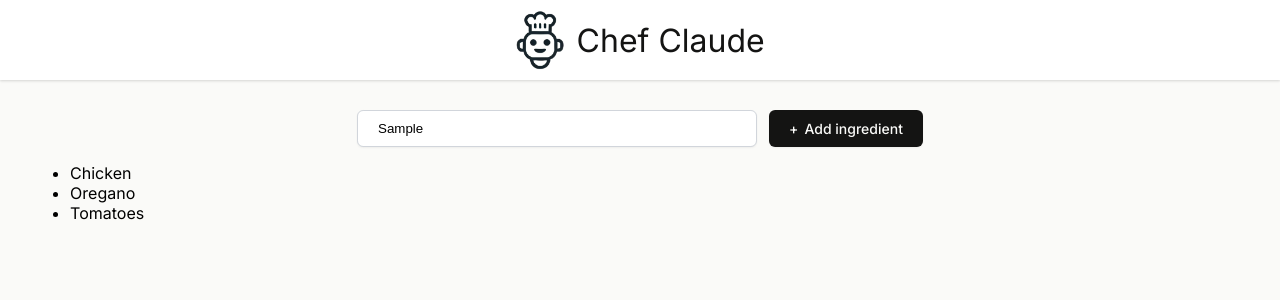
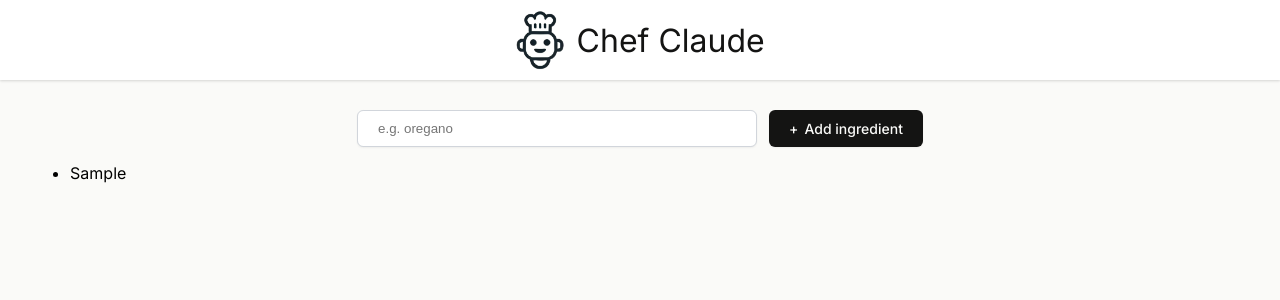
Before and after one commit to HacheGe60/chefclaude, a React (Vite) app: page / in a window 1280 px wide. Both pictures are taken after typing "Sample" into the empty fields and a click on the button "Add ingredient". Shown: the top 300 px of the page. Built offline with nearby package versions, Linux system fonts and the light colour scheme.

Commit message:
Refactor form submission

```diff
--- a/Main.jsx
+++ b/Main.jsx
@@ -1,21 +1,26 @@
+import React from "react";
+
 export default function Main() {
-  const ingredients = ["Chicken", "Oregano", "Tomatoes"];
 
-  const ingredientsListItems = ingredients.map((ingredient) => {
-    return <li key={ingredient}>{ingredient}</li>;
-  });
+  const [ingredients, setIngredients] = React.useState([]);
 
-  function handleSubmit(e) {
-    e.preventDefault();
-    const formData = new FormData(e.currentTarget);
+  const ingredientsListItems = ingredients.map(ingredient => (
+    <li key={ingredient}>{ingredient}</li>
+  ));
+
+  /**
+   * Challenge: use form action instead of onSubmit to
+   * handle the data from the form
+   */
+
+  function handleSubmit(formData) {
     const newIngredient = formData.get("ingredient");
-    ingredients.push(newIngredient);
-    console.log(ingredients);
+    setIngredients(prevIngredients => [...prevIngredients, newIngredient]);
   }
 
   return (
     <main>
-      <form className="add-ingredient-form" onSubmit={handleSubmit}>
+      <form action={handleSubmit} className="add-ingredient-form">
         <input
           type="text"
           placeholder="e.g. oregano"
```
